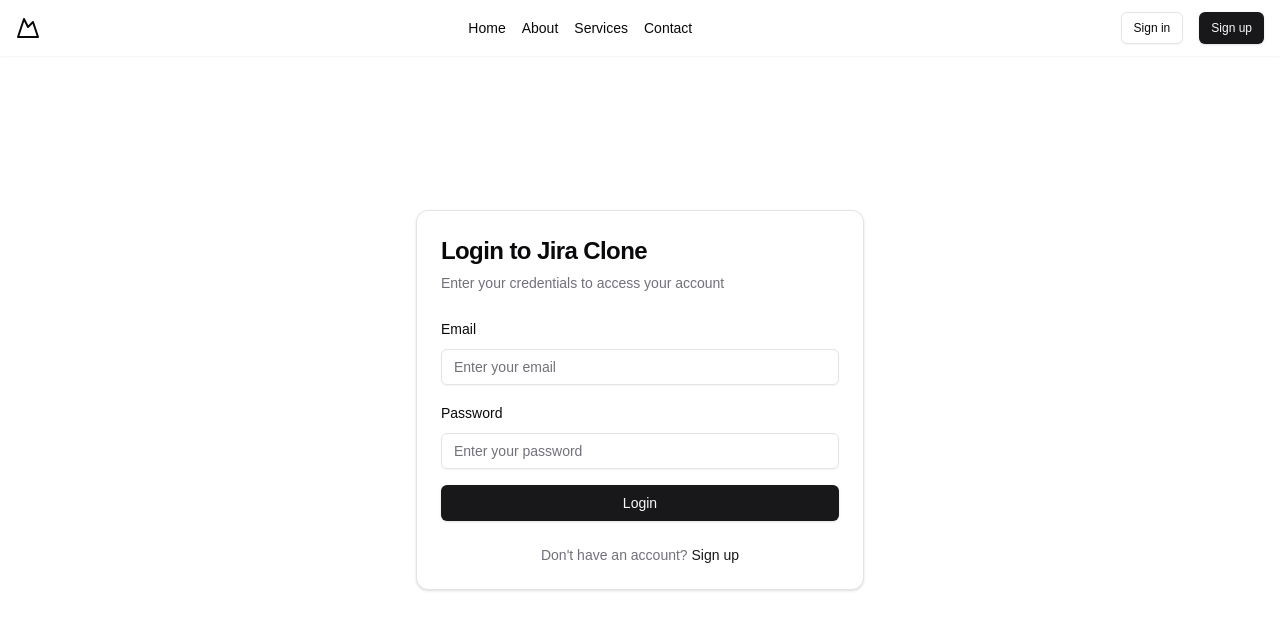
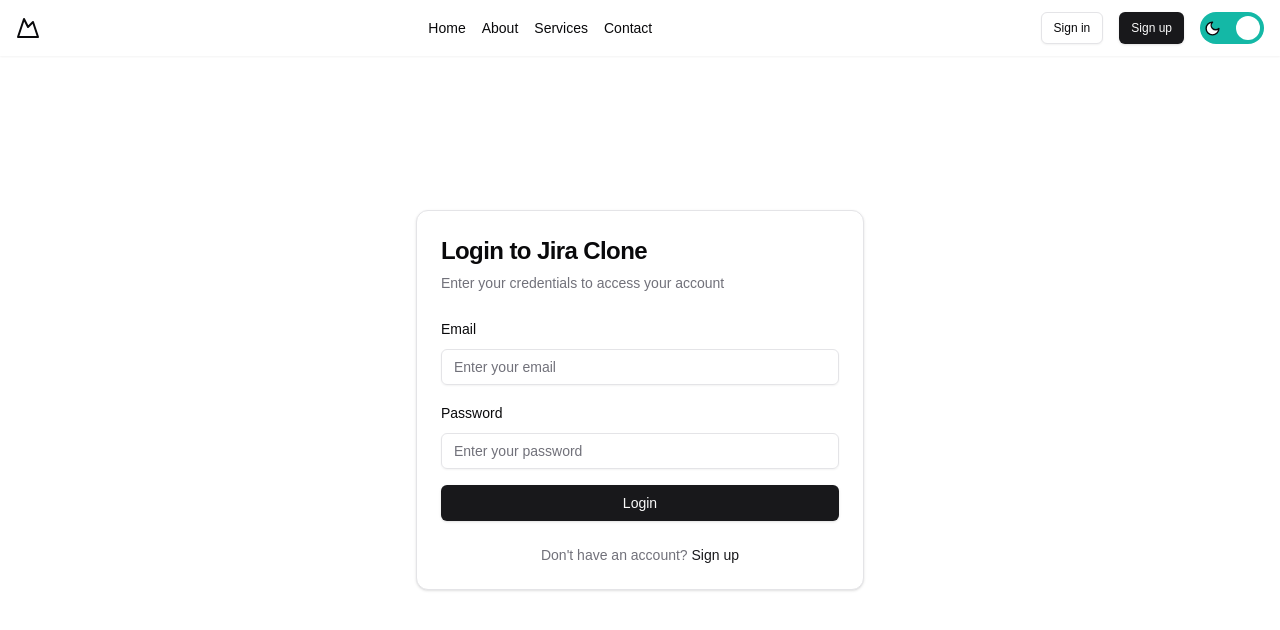
Before and after one commit to peterdinis/Task-Master, a Next.js app: page /login in a window 1280 px wide. Shown: the top 630 px of the page. Built offline with nearby package versions, Linux system fonts and the light colour scheme.

Commit message:
feat: Dark mode working

```diff
--- a/app/_components/shared/Navigation.tsx
+++ b/app/_components/shared/Navigation.tsx
@@ -2,6 +2,7 @@
 import { MountainIcon } from 'lucide-react';
 import Link from 'next/link';
 import type { FC } from 'react';
+import ThemeButton from './ThemeToggle';
 
 const Navigation: FC = () => {
 	return (
@@ -48,6 +49,7 @@
 								Sign in
 							</Button>
 							<Button size="sm">Sign up</Button>
+							<ThemeButton />
 						</div>
 					</div>
 				</div>
```
